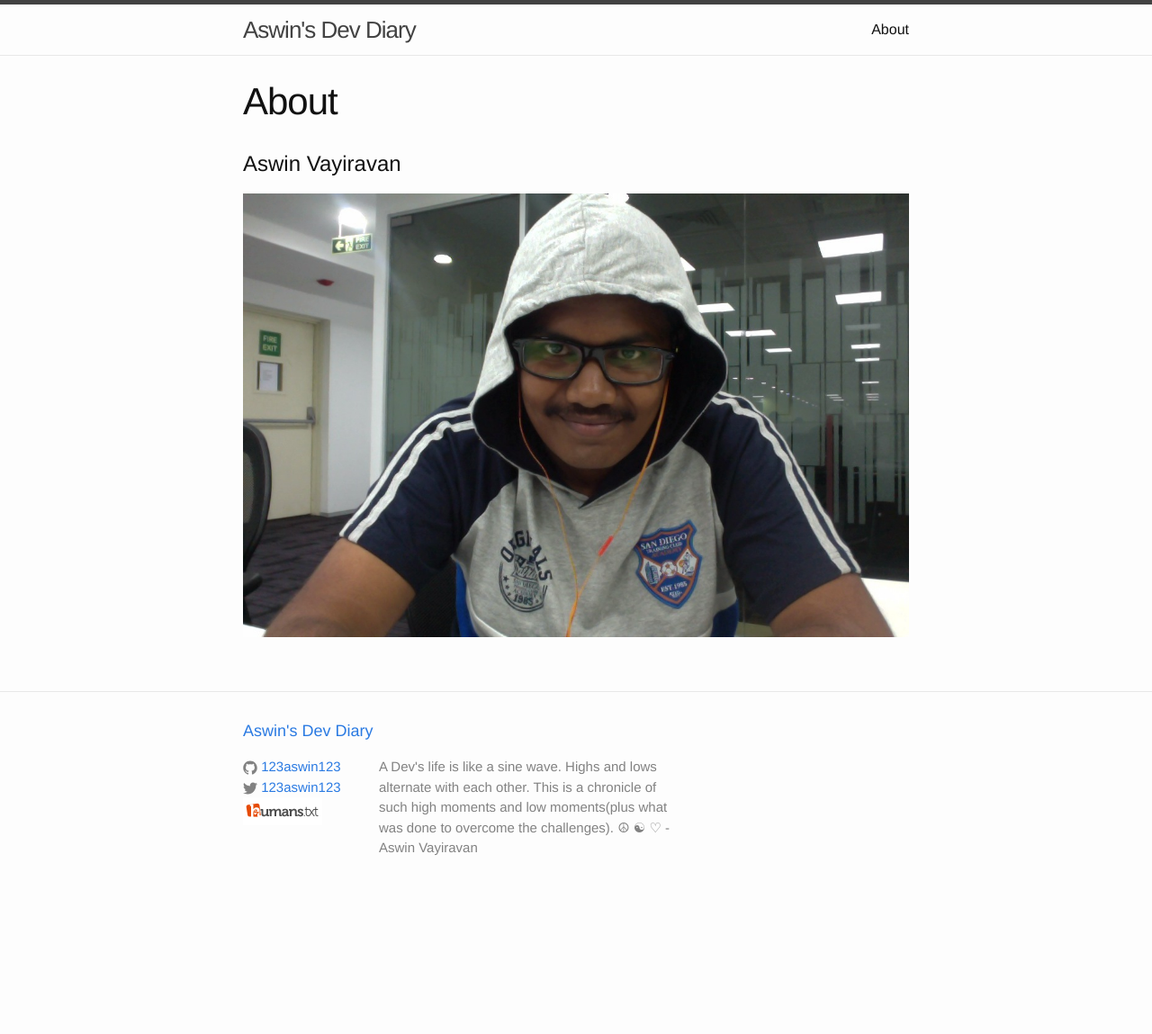
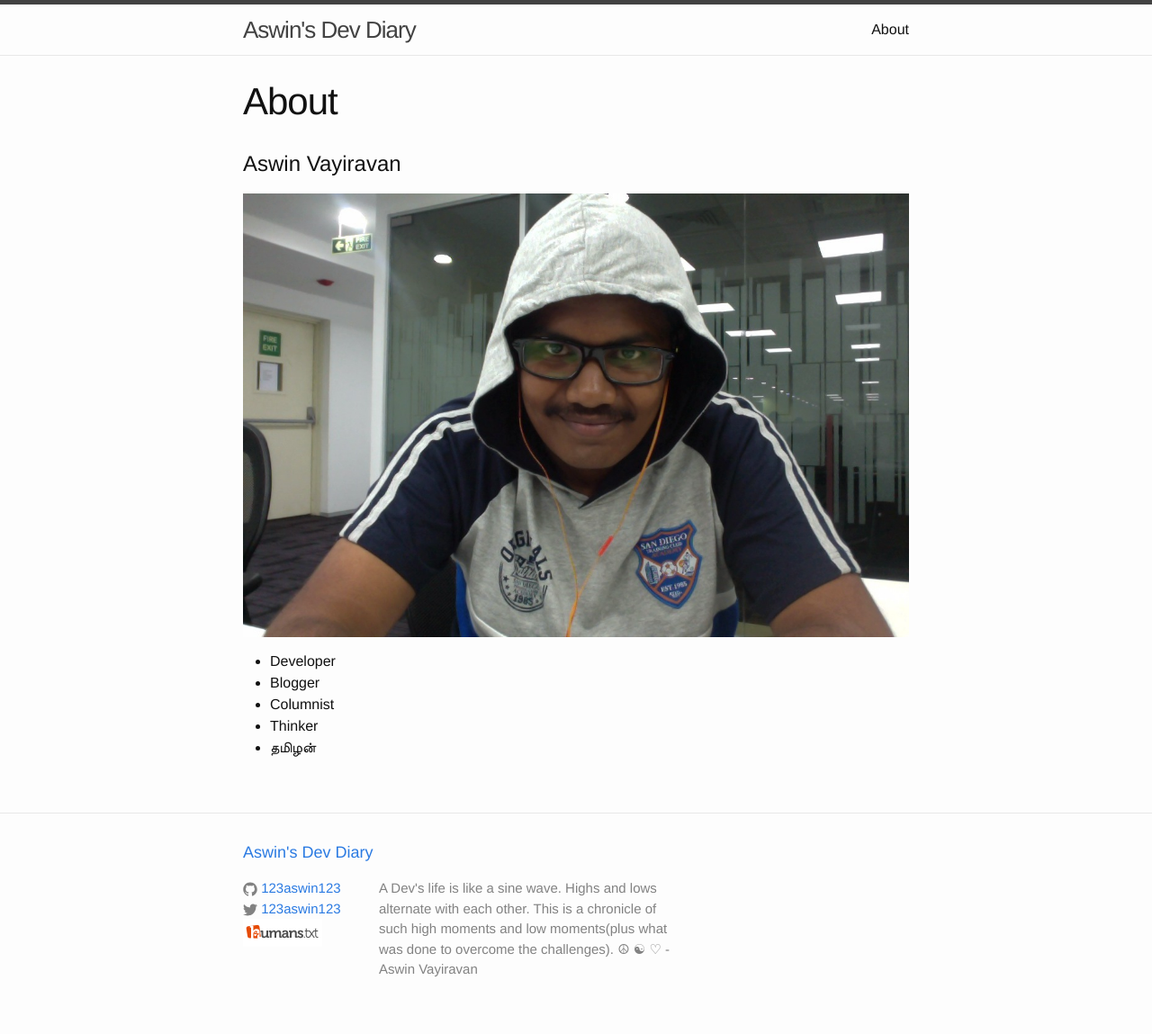
Before and after one commit to 123aswin123/123aswin123.github.io, a Jekyll site: the page built from about.md, in a window 1280 px wide. Shown: the whole page at 90% size. Built offline with Jekyll 4.4.1, drawn with Linux system fonts in a browser that asks for light colours; before the commit the page ends 1014 px from its top, so only the background shows below that.

Commit message:
Added bullets to about

```diff
--- a/about.md
+++ b/about.md
@@ -7,3 +7,9 @@ permalink: /about/
 #Aswin Vayiravan
 
 ![Aswin Vayiravan]({{ site.url }}/assets/Photo_me.jpg)
+
+* Developer
+* Blogger
+* Columnist
+* Thinker
+* தமிழன்
```
